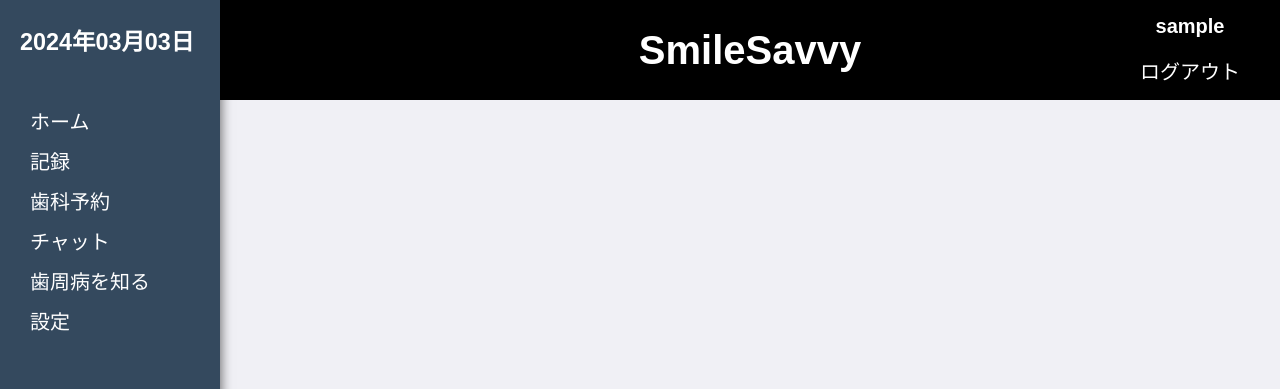
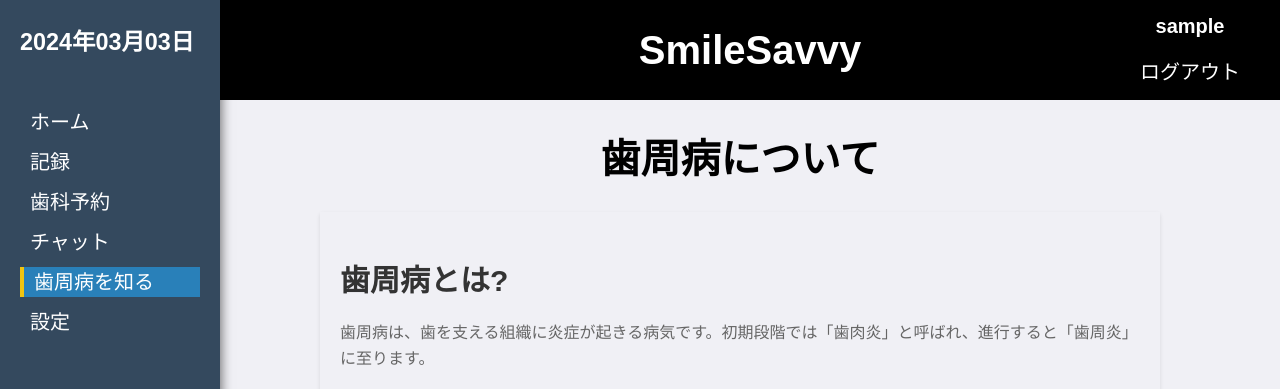
Before and after one commit to ab-llu/softbank_hackathon4, a Flask app: page /learn in a window 1280 px wide. Shown: the top 389 px of the page. Run offline with Flask 3, Linux system fonts and the light colour scheme; a user stored in the database is signed in.

Commit message:
update 03040526

```diff
--- a/main.py
+++ b/main.py
@@ -3,6 +3,7 @@ from flask_login import LoginManager, UserMixin, login_user, login_required, log
 import shutil
 from datetime import datetime, timedelta
 from werkzeug.utils import secure_filename
+import tensorflow as tf
 from tensorflow.keras.models import load_model
 from tensorflow.keras.preprocessing import image
 from tensorflow.keras.applications.vgg16 import preprocess_input, decode_predictions
@@ -249,7 +250,8 @@ cfg.MODEL.ROI_HEADS.SCORE_THRESH_TEST = 0.7   # set a custom testing threshold
 thing_classes = ["plaque", "plaque", "tooth"]
 predictor = DefaultPredictor(cfg)
 
-loaded_model = load_model("model/model.h5")
+# loaded_model = load_model("model/model.h5")
+loaded_model = tf.saved_model.load("model/model.h5_ver2.0")
 
 def process_image(image_path):
     from detectron2.utils.visualizer import ColorMode
@@ -297,7 +299,8 @@ def process_image(image_path):
     img_array = image.img_to_array(img_i)
     img_array = np.expand_dims(img_array, axis=0)
     img_array = preprocess_input(img_array)
-    predictions = loaded_model.predict(img_array)
+    # predictions = loaded_model.predict(img_array)
+    predictions = loaded_model(img_array)
     predicted_class = int(np.argmax(predictions)) #0: '炎症あり', 1: '炎症なし'
 
     return [masked_im_path, plaque_pro, predicted_class]
--- a/static/style.css
+++ b/static/style.css
@@ -76,6 +76,12 @@ body {
 
 .sidebar a:hover {
     background-color: #4a6572;
+}
+
+.sidebar a.active {
+    background-color: #2980b9; /* アクティブなリンクの背景色 */
+    color: #fff; /* アクティブなリンクのテキスト色 */
+    border-left: 4px solid #f1c40f; /* 左側にボーダーを追加して強調 */
 }
 
 .user-info {
@@ -530,3 +536,44 @@ body {
     padding-left: 20px;
     padding-top: 50px;
 }
+
+.goal-setting p {
+    font-size: 16px;
+    margin-left: 20px;
+}
+
+.goal-setting form {
+    margin-left: 30px;
+    font-size: 20px;
+}
+
+.learn_content {
+    max-width: 800px;
+    margin: auto;
+    padding: 20px;
+    box-shadow: 0 2px 4px rgba(0, 0, 0, 0.1);
+    text-align: left;
+}
+
+.learn_content section {
+    margin-bottom: 40px;
+}
+
+.learn_content h2 {
+    color: #333;
+    margin-bottom: 20px;
+}
+
+.learn_content p {
+    font-size: 16px;
+    line-height: 1.6;
+    color: #666;
+    margin-bottom: 20px;
+}
+
+.learn_content img {
+    width: 100%;
+    height: auto;
+    border-radius: 8px;
+    box-shadow: 0 2px 4px rgba(0, 0, 0, 0.1);
+}
--- a/templates/chat.html
+++ b/templates/chat.html
@@ -13,7 +13,7 @@
                 <a href="/home">ホーム</a>
                 <a href="/record_list">記録</a>
                 <a href="/reserve">歯科予約</a>
-                <a href="/chat">チャット</a>
+                <a href="/chat" class="active">チャット</a>
                 <a href="/learn">歯周病を知る</a>
                 <a href="/setting">設定</a>
             </div>
--- a/templates/image_display.html
+++ b/templates/image_display.html
@@ -22,7 +22,7 @@
             </div>
         </div>
         <a href="{{ url_for('upload_form') }}" class="another-image-link">やり直す</a>
-        <a href="{{ url_for('home') }}" class="link">ホームに戻る</a>
+        <a href="{{ url_for('record_list') }}" class="link">記録一覧</a>
     </div>
 </body>
 </html>
--- a/templates/learn.html
+++ b/templates/learn.html
@@ -14,7 +14,7 @@
                 <a href="/record_list">記録</a>
                 <a href="/reserve">歯科予約</a>
                 <a href="/chat">チャット</a>
-                <a href="/learn">歯周病を知る</a>
+                <a href="/learn" class="active">歯周病を知る</a>
                 <a href="/setting">設定</a>
             </div>
         </div>
@@ -27,6 +27,32 @@
                     <a href="{{ url_for('logout') }}">ログアウト</a>
                 </div>
             </div>
+            <h1>歯周病について</h1>
+            <div class="learn_content">
+                <section>
+                    <h2>歯周病とは?</h2>
+                    <p>歯周病は、歯を支える組織に炎症が起きる病気です。初期段階では「歯肉炎」と呼ばれ、進行すると「歯周炎」に至ります。</p>
+                    <img src="static/images/gum_disease.jpg" alt="歯周病の影響">
+                </section>
+
+                <section>
+                    <h2>原因</h2>
+                    <p>主な原因はプラーク（歯垢）の蓄積によるもので、適切な口腔衛生が行われないと細菌が増殖し炎症を引き起こします。</p>
+                    <img src="static/images/plaque_buildup.jpg" alt="プラークの蓄積">
+                </section>
+
+                <section>
+                    <h2>予防方法</h2>
+                    <p>日々の正しい歯磨き、定期的な歯科検診、プロのクリーニングを受けることで予防できます。</p>
+                    <img src="static/images/prevention_methods.jpg" alt="予防方法">
+                </section>
+
+                <section>
+                    <h2>治療方法</h2>
+                    <p>治療は病状に応じて異なりますが、初期段階ではスケーリングやルートプレーニングが行われます。</p>
+                    <img src="static/images/treatment_options.jpg" alt="治療方法">
+                </section>
+            </div>
         </div>
     </div>
 </body>
--- a/templates/reserve.html
+++ b/templates/reserve.html
@@ -16,7 +16,7 @@
             <div>
                 <a href="/home">ホーム</a>
                 <a href="/record_list">記録</a>
-                <a href="/reserve">歯科予約</a>
+                <a href="/reserve" class="active">歯科予約</a>
                 <a href="/chat">チャット</a>
                 <a href="/learn">歯周病を知る</a>
                 <a href="/setting">設定</a>
--- a/templates/setting.html
+++ b/templates/setting.html
@@ -15,7 +15,7 @@
                 <a href="/reserve">歯科予約</a>
                 <a href="/chat">チャット</a>
                 <a href="/learn">歯周病を知る</a>
-                <a href="/setting">設定</a>
+                <a href="/setting" class="active">設定</a>
             </div>
         </div>
         <div class="home_content">
@@ -38,6 +38,7 @@
             </div>
             <div class="goal-setting">
                 <h3>目標設定</h3>
+                <p>目標が３回未満のときは、「なし」を選択してください</p>
                 <form action="/setting" method="post">
                     <div>
                         <label for="first_brush">1回目の歯磨き時間:</label>
@@ -73,7 +74,7 @@
                             {% endfor %}
                         </select>
                     </div>
-                    <input type="submit" value="記録">
+                    <input type="submit" value="保存" class="link">
                 </form>
             </div>
         </div>
--- a/templates/upload.html
+++ b/templates/upload.html
@@ -34,6 +34,8 @@
             <div class="preview-placeholder"></div>
             <img id="preview" src="" alt="Image preview..." style="display: none;">
         </div>
+        <a href="{{ url_for('home') }}" class="link">ホームに戻る</a>
+        <a href="{{ url_for('record_list') }}" class="link">記録一覧</a>
     </div>
 
     <script>
```
Also changed, not shown: templates/home.html (+14 -2 lines), templates/record_list.html (+8 -8 lines).
